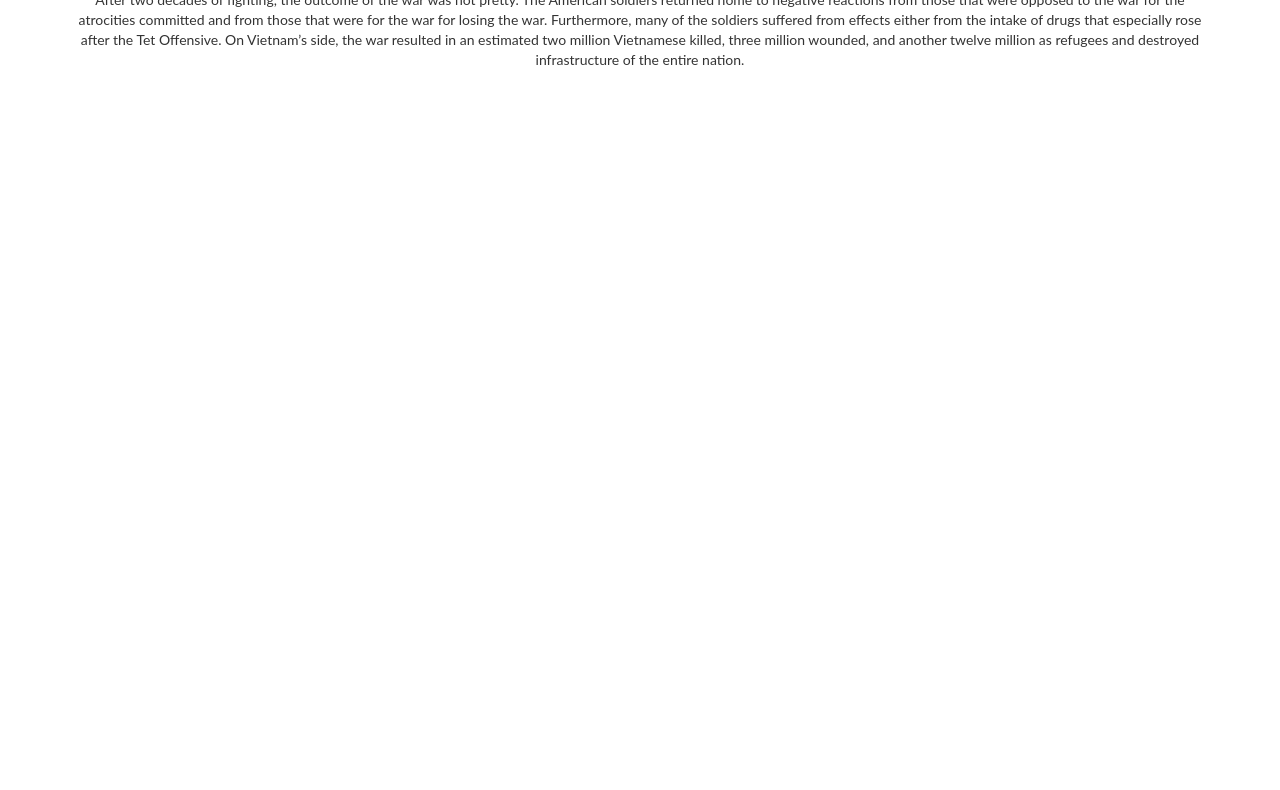
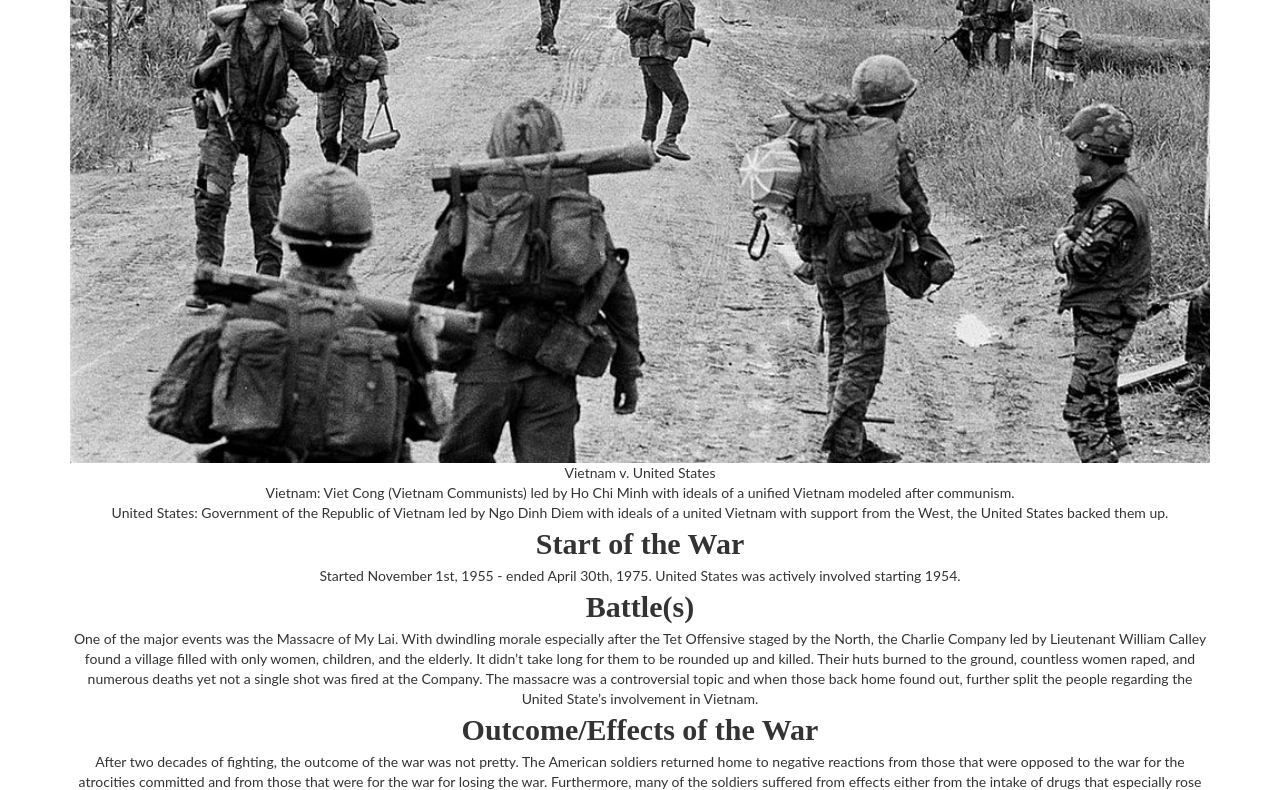
Before and after one commit to xiurongy3506/apushwars, a plain HTML site: page vietnam-war.html in a window 1280 px wide. Shown: the part 616-1406 px from the top of the page. Before the commit the page ends 800 px from the top, so only its background shows below. Drawn offline with nearby package versions, Linux system fonts and the light colour scheme; a web font is replaced by a local one.

Commit message:
make directory for imgs

```diff
--- a/vietnam-war.html
+++ b/vietnam-war.html
@@ -83,6 +83,12 @@
         font-family: 'Vollkorn SC', serif;
         font-size:30px
     }
+    #viet1{
+        /*position:absolute;*/
+    }
+    @media(min-width:768px){
+
+    }
 </style>
 
 <body>
@@ -120,8 +126,8 @@
     -->
     <div class="container">
         <div class="vietcontent">
-            <img src="sep11-final-proj-icon.png "><br>
-            <strong><span class="heading1" id="involved">Involved Nations:</span></strong>
+            <img src="imgs/sep11-final-proj-icon.png "><br>
+            <strong><span class="heading1" id="involved">Involved Nations:</span></strong><img src="imgs/viet1.jpg" id="viet1" style="width:100%;height:100%;">
             <br>Vietnam v. United States
             <br>Vietnam: Viet Cong (Vietnam Communists) led by Ho Chi Minh with ideals of a unified Vietnam modeled after communism.
             <br>United States: Government of the Republic of Vietnam led by Ngo Dinh Diem with ideals of a united Vietnam with support from the West, the United States backed them up.
```
Also changed, not shown: imgs/sep11-final-proj-icon.png (renamed from sep11-final-proj-icon.png), imgs/viet1.jpg (added).
